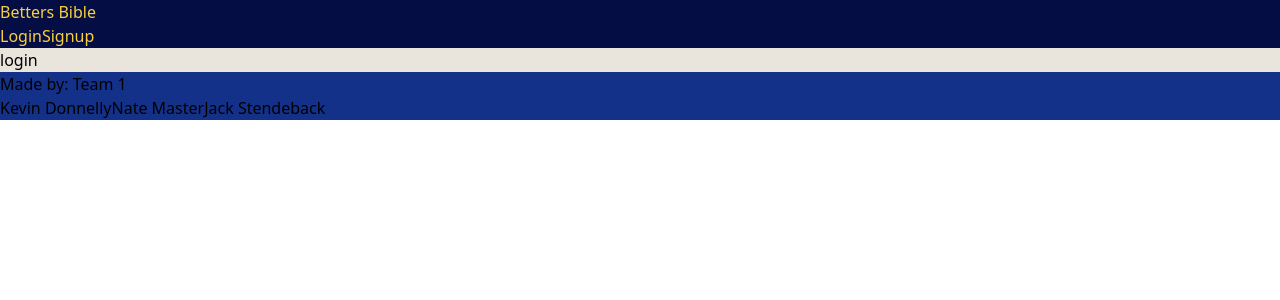
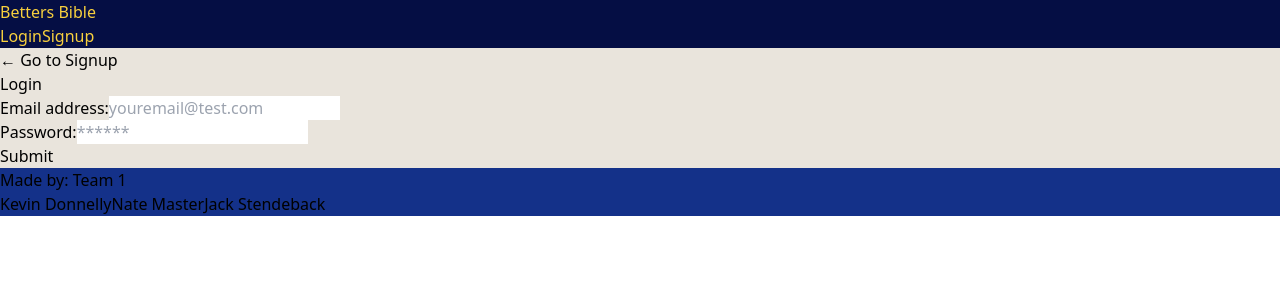
Before and after one commit to natejmaster/sports-gambling-odds-comp, a React (Vite) app in the folder client/: page /login in a window 1280 px wide. Shown: the top 300 px of the page. Built offline with nearby package versions, Linux system fonts and the light colour scheme.

Commit message:
added login

```diff
--- a/client/src/pages/Home.jsx
+++ b/client/src/pages/Home.jsx
@@ -6,7 +6,7 @@ export default function Home () {
         <section className='flex flex-col lg:flex-row'>
 
           <img className="h-80 m-auto p-4 rounded-lg " src={kurtWarnerimg} alt='kurt warner' />
-          <p className='py-4 flex items-center justify-center '>Welcome to our one-stop destination for sports betting enthusiasts! At our website, we've simplified the quest for the most favorable odds across various casinos, offering you a streamlined and comprehensive platform to enhance your sports betting experience. Dive into a user-friendly interface that allows you to effortlessly compare odds from different casinos, empowering you to make informed decisions and maximize your potential returns. Whether you're into football, basketball, or any other sport, our platform is designed to provide you with a detailed overview of the odds landscape, helping you find the best value for your bets. Elevate your sports betting strategy with us, where precision meets passion, and the thrill of the game is complemented by the strategic advantage of optimal odds. Welcome to a world where your choices are informed, and your victories are optimized.</p>
+          <p className='py-4 px-5 flex items-center justify-center '>Welcome to our one-stop destination for sports betting enthusiasts! At our website, we've simplified the quest for the most favorable odds across various casinos, offering you a streamlined and comprehensive platform to enhance your sports betting experience. Dive into a user-friendly interface that allows you to effortlessly compare odds from different casinos, empowering you to make informed decisions and maximize your potential returns. Whether you're into football, basketball, or any other sport, our platform is designed to provide you with a detailed overview of the odds landscape, helping you find the best value for your bets. Elevate your sports betting strategy with us, where precision meets passion, and the thrill of the game is complemented by the strategic advantage of optimal odds. Welcome to a world where your choices are informed, and your victories are optimized.</p>
 
        </section>
        <section>
--- a/client/src/pages/Login.jsx
+++ b/client/src/pages/Login.jsx
@@ -1,5 +1,72 @@
-export default function Login() {
-    return (
-        <h1>login</h1>
-    )
+// import { useState } from 'react';
+// import { useMutation } from '@apollo/client';
+import { Link } from 'react-router-dom';
+// import { LOGIN } from '../utils/mutations';
+// import Auth from '../utils/auth';
+
+function Login(props) {
+//   const [formState, setFormState] = useState({ email: '', password: '' });
+//   const [login, { error }] = useMutation(LOGIN);
+
+//   const handleFormSubmit = async (event) => {
+//     event.preventDefault();
+//     try {
+//       const mutationResponse = await login({
+//         variables: { email: formState.email, password: formState.password },
+//       });
+//       const token = mutationResponse.data.login.token;
+//       Auth.login(token);
+//     } catch (e) {
+//       console.log(e);
+//     }
+//   };
+
+//   const handleChange = (event) => {
+//     const { name, value } = event.target;
+//     setFormState({
+//       ...formState,
+//       [name]: value,
+//     });
+//   };
+
+  return (
+    <div className="">
+      <Link to="/signup">← Go to Signup</Link>
+
+      <h2>Login</h2>
+      <form >
+      {/* onSubmit={handleFormSubmit} */}
+        <div className="">
+          <label htmlFor="email">Email address:</label>
+          <input
+            placeholder="youremail@test.com"
+            name="email"
+            type="email"
+            id="email"
+            // onChange={handleChange}
+          />
+        </div>
+        <div className="">
+          <label htmlFor="pwd">Password:</label>
+          <input
+            placeholder="******"
+            name="password"
+            type="password"
+            id="pwd"
+            // onChange={handleChange}
+          />
+        </div>
+        {/* {error ? (
+          <div>
+            <p className="">The provided credentials are incorrect</p>
+          </div>
+        ) : null} */}
+        <div className="">
+          <button type="submit">Submit</button>
+        </div>
+      </form>
+    </div>
+  );
 }
+
+export default Login;
```
